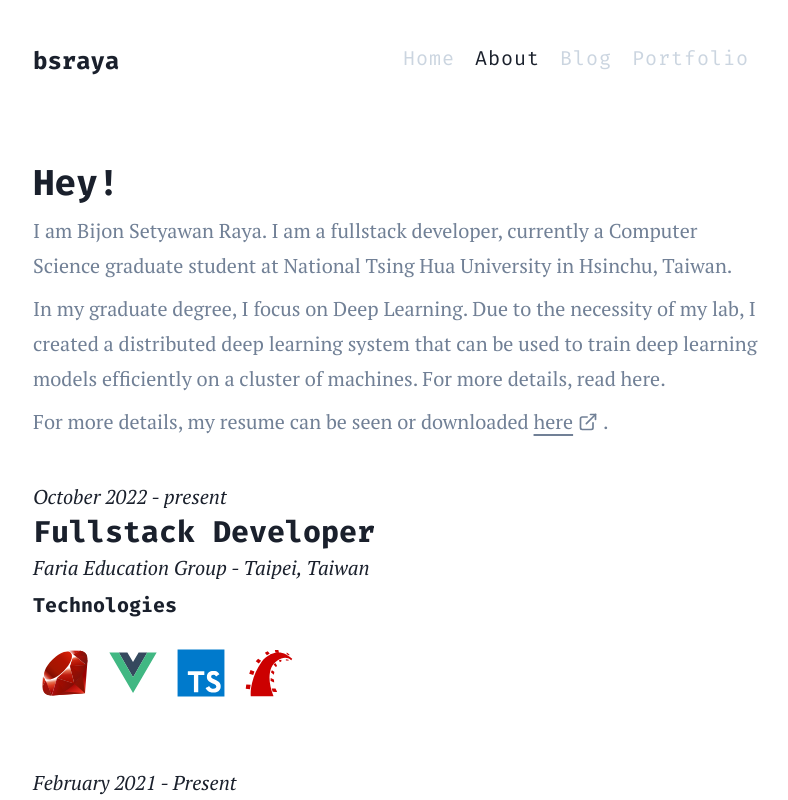
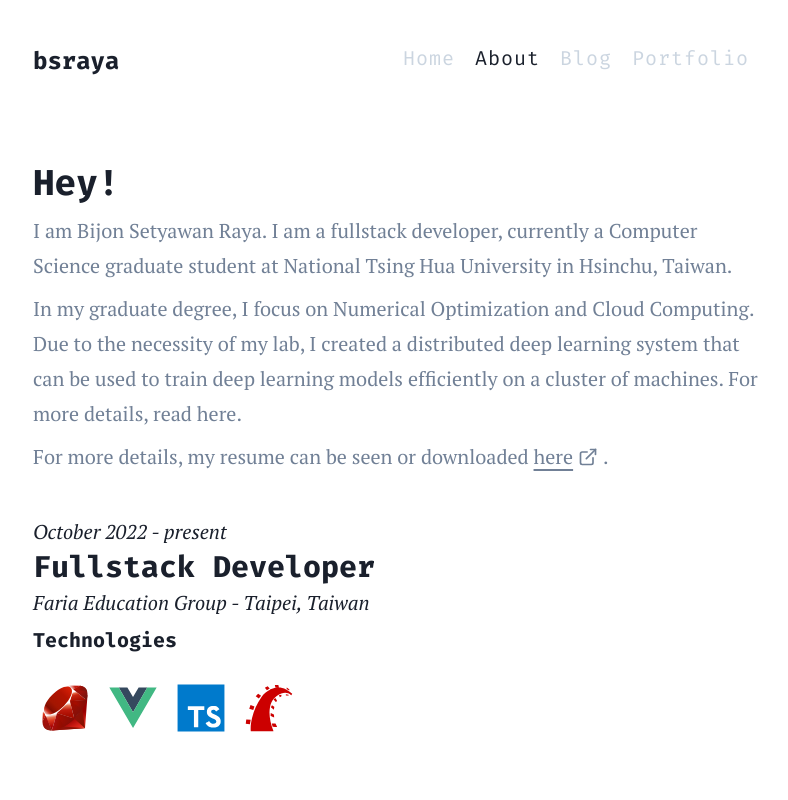
Before and after one commit to bsraya/bsraya, a Next.js app: page /about in a window 1280 px wide. Shown: the top 800 px of the page, without its empty margins (239-1027 px from the left). Built offline with nearby package versions, Linux system fonts and the light colour scheme; a small style sheet from the web is missing.

Commit message:
chore: update area of interests

```diff
--- a/pages/about.tsx
+++ b/pages/about.tsx
@@ -20,7 +20,7 @@ export default function About(): JSX.Element {
                     I am Bijon Setyawan Raya. I am a fullstack developer, currently a Computer Science graduate student at National Tsing Hua University in Hsinchu, Taiwan.
                 </Text>
                 <Text color="gray.500">
-                    In my graduate degree, I focus on Deep Learning. Due to the necessity of my lab, I created a distributed deep learning system that can be used to train deep learning models efficiently on a cluster of machines.
+                    In my graduate degree, I focus on Numerical Optimization and Cloud Computing. Due to the necessity of my lab, I created a distributed deep learning system that can be used to train deep learning models efficiently on a cluster of machines.
                     For more details, read <><NextLink href="/portfolio/schedulearn">here</NextLink></>.
                 </Text>
                 <Text color="gray.500">
```
